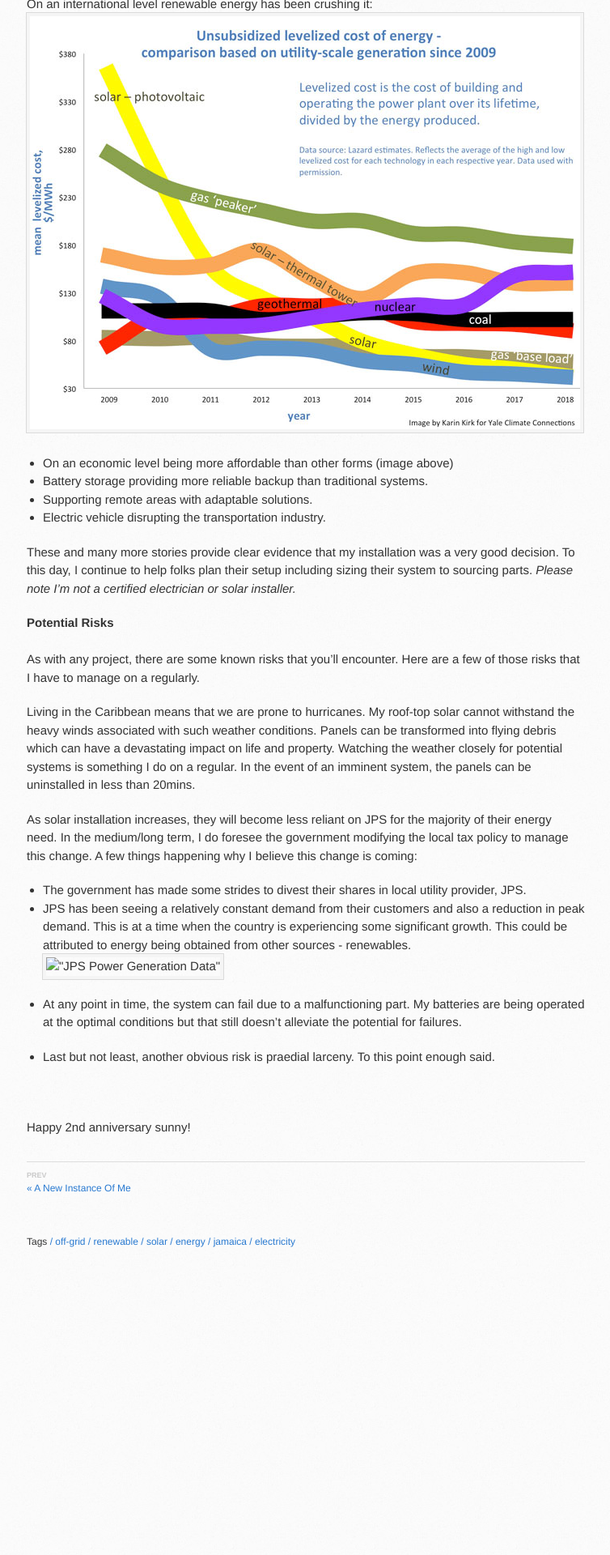
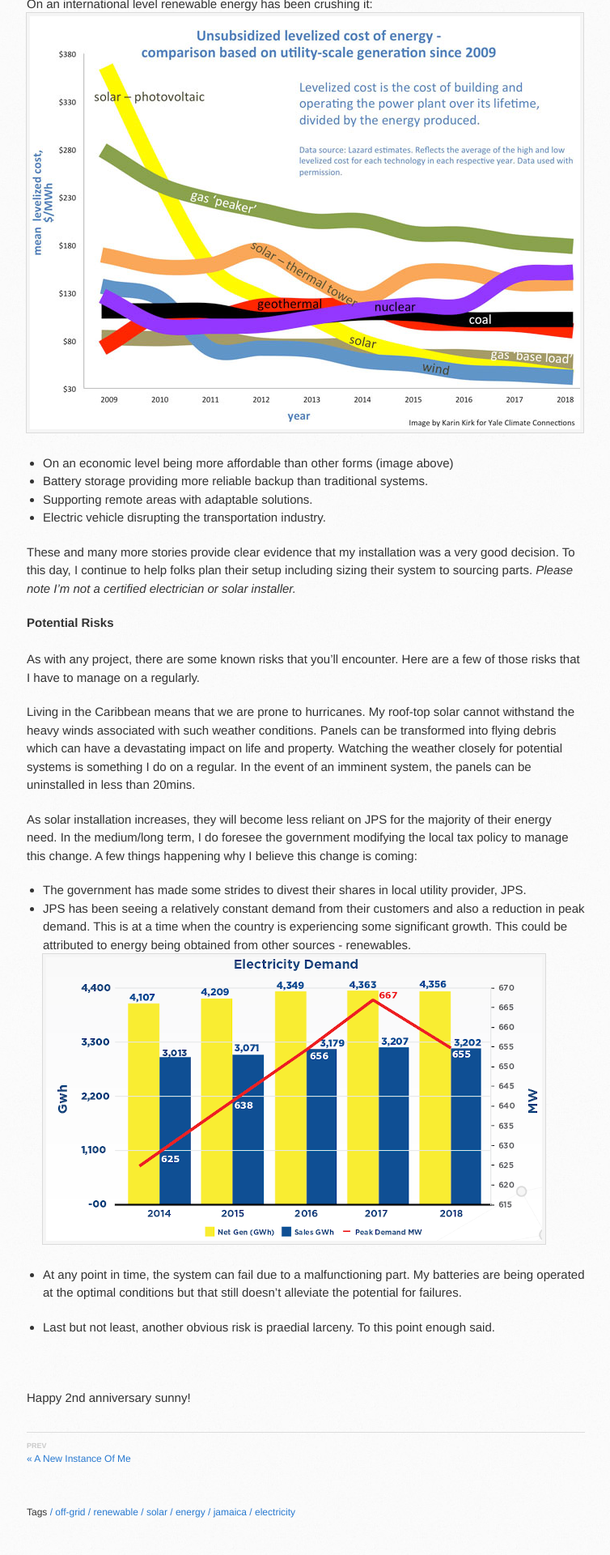
Before and after one commit to SolomonPerkins/solomonperkins.github.io, a Jekyll site: the page built from _posts/2019-09-21-Off-Grid-Solar-System-Second-Year-Anniversary.md, in a window 1280 px wide. Shown: the part 1364-3284 px from the top of the page at 81% size, without its empty margins (137-891 px from the left). Built offline with Jekyll 4.4.1, drawn with Linux system fonts in a browser that asks for light colours; before the commit the page ends 2950 px from its top, so only the background shows below that.

Commit message:
correct some past errors

```diff
--- a/_posts/2019-09-21-Off-Grid-Solar-System-Second-Year-Anniversary.md
+++ b/_posts/2019-09-21-Off-Grid-Solar-System-Second-Year-Anniversary.md
@@ -52,7 +52,7 @@
 As solar installation increases, they will become less reliant on JPS for the majority of their energy need. In the medium/long term, I do foresee the government modifying the local tax policy to manage this change. A few things happening why I believe this change is coming:
 * The government has made some strides to divest their shares in local utility provider, JPS.
 * JPS has been seeing a relatively constant demand from their customers and also a reduction in peak demand. This is at a time when the country is experiencing some significant growth. This could be attributed to energy being obtained from other sources - renewables.
-!["JPS Power Generation Data"](./images/blog/jps-peak-demand-decline.png)
+!["JPS Power Generation Data"](/images/blog/jps-peak-demand-decline.png)
 
 * At any point in time, the system can fail due to a malfunctioning part. My batteries are being operated at the optimal conditions but that still doesn't alleviate the potential for failures.
 
```
Also changed, not shown: _posts/2016-11-20-what-is-the-purpose-of-this-blog.md (+1 -1 lines).
